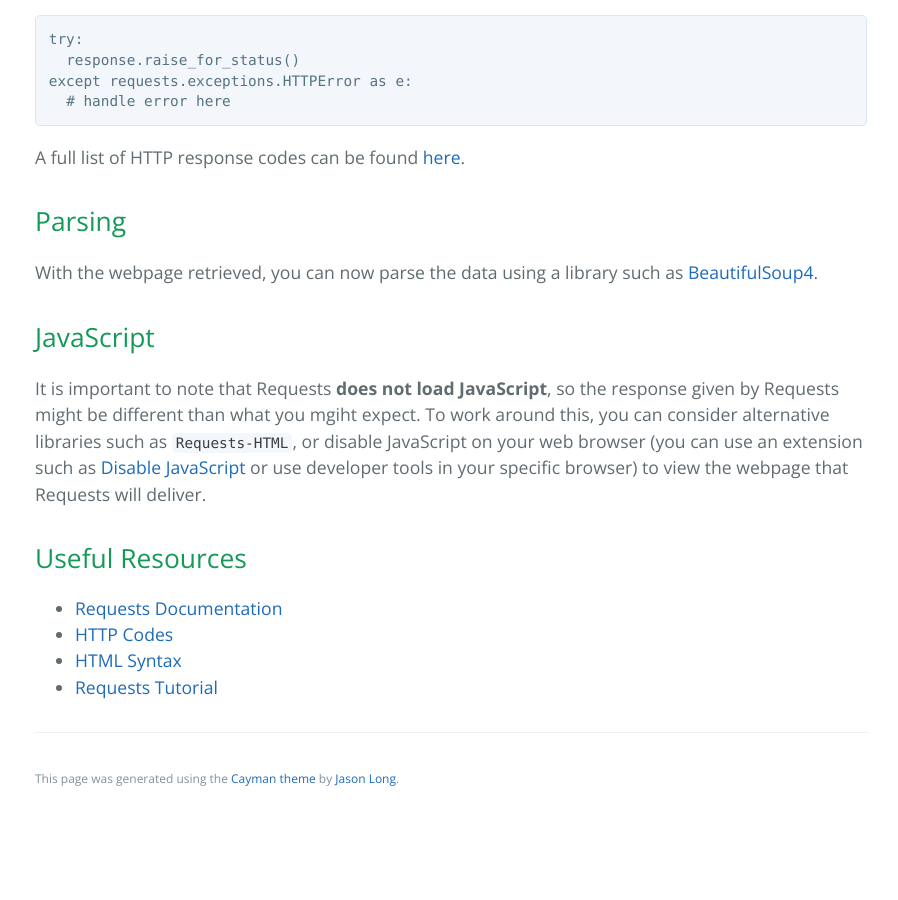
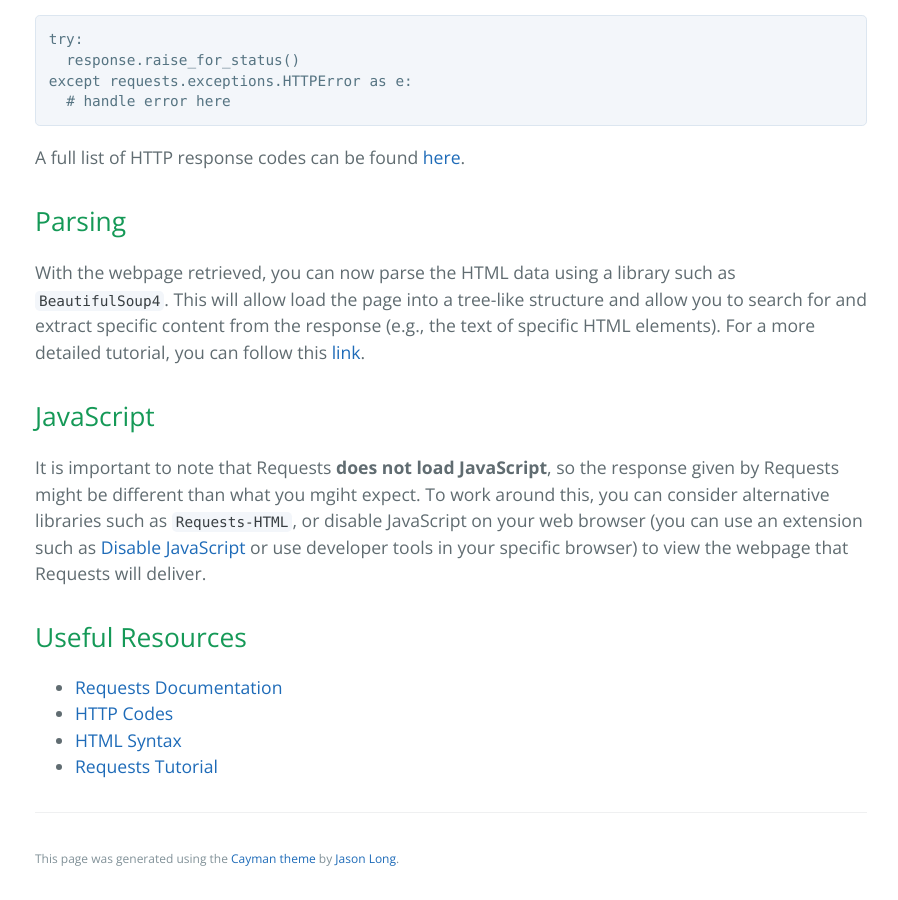
Before and after one commit to learning-software-engineering/learning-software-engineering.github.io, a Jekyll site: the page built from Topics/Tech_Stacks/Python_Requests.md, in a window 1280 px wide and 900 px high, scrolled down 3933 px. Shown: the whole window, without its empty margins (189-1087 px from the left). Built offline with Jekyll 4.4.1, drawn with Linux system fonts in a browser that asks for light colours; our own code applies the rules of GitHub Pages for plain Markdown files; before the commit the page ends 4754 px from its top, so only the background shows below that.

Commit message:
Expanded parsing section
Explained bs4 a bit more and included a tutorial on its usage

```diff
--- a/Topics/Tech_Stacks/Python_Requests.md
+++ b/Topics/Tech_Stacks/Python_Requests.md
@@ -114,9 +114,8 @@ except requests.exceptions.HTTPError as e:
 
 A full list of HTTP response codes can be found [here](https://developer.mozilla.org/en-US/docs/Web/HTTP/Status).
 
-
 ## Parsing
-With the webpage retrieved, you can now parse the data using a library such as [BeautifulSoup4](https://pypi.org/project/beautifulsoup4/).
+With the webpage retrieved, you can now parse the HTML data using a library such as [`BeautifulSoup4`](https://pypi.org/project/beautifulsoup4/). This will allow load the page into a tree-like structure and allow you to search for and extract specific content from the response (e.g., the text of specific HTML elements). For a more detailed tutorial, you can follow this [link](https://scrapeops.io/python-web-scraping-playbook/python-beautifulsoup-find/).
 
 ## JavaScript
 It is important to note that Requests **does not load JavaScript**, so the response given by Requests might be different than what you mgiht expect. To work around this, you can consider alternative libraries such as [`Requests-HTML`](https://pypi.org/project/requests-html/), or disable JavaScript on your web browser (you can use an extension such as [Disable JavaScript](https://chromewebstore.google.com/detail/disable-javascript/jfpdlihdedhlmhlbgooailmfhahieoem) or use developer tools in your specific browser) to view the webpage that Requests will deliver.
```
